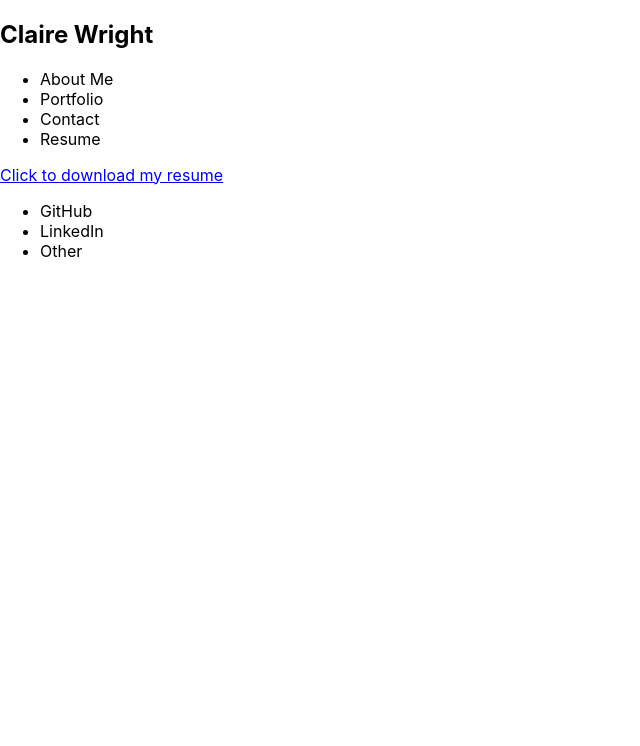
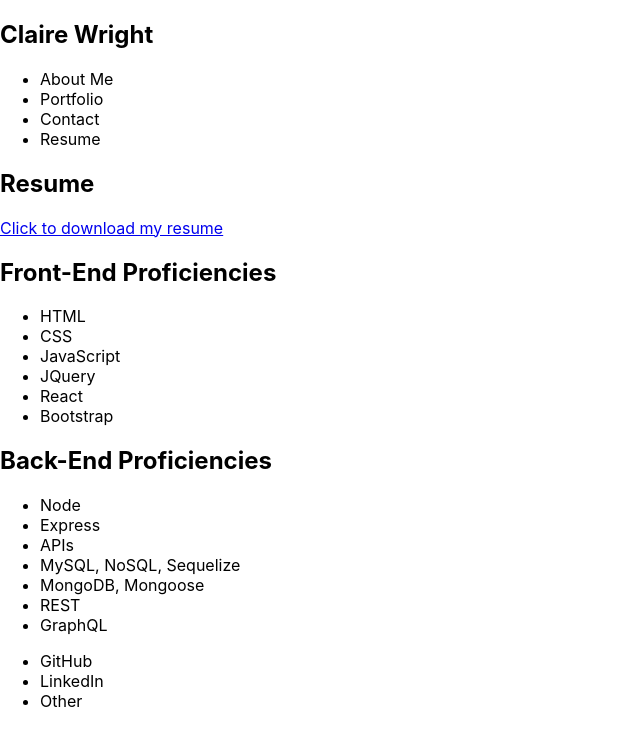
Before and after one commit to cewright98/cewright-react-portfolio, a React (Create React App) app: page / in a window 1280 px wide. Shown: the top 746 px of the page, without its empty margins (0-640 px from the left). Built offline with nearby package versions, Linux system fonts and the light colour scheme.

Commit message:
added proficiencies to resume section

```diff
--- a/src/components/Resume.js
+++ b/src/components/Resume.js
@@ -2,9 +2,33 @@
   // return JSX for downloadable resume link and my proficiencies
   return (
     <section>
+      <h1>Resume</h1>
       <a href='/resume.pdf' download='Claire Wright Resume'>
         Click to download my resume
       </a>
+      <div>
+        <h2>Front-End Proficiencies</h2>
+        <ul>
+          <li>HTML</li>
+          <li>CSS</li>
+          <li>JavaScript</li>
+          <li>JQuery</li>
+          <li>React</li>
+          <li>Bootstrap</li>
+        </ul>
+      </div>
+      <div>
+        <h2>Back-End Proficiencies</h2>
+        <ul>
+          <li>Node</li>
+          <li>Express</li>
+          <li>APIs</li>
+          <li>MySQL, NoSQL, Sequelize</li>
+          <li>MongoDB, Mongoose</li>
+          <li>REST</li>
+          <li>GraphQL</li>
+        </ul>
+      </div>
     </section>
 
   )
```
